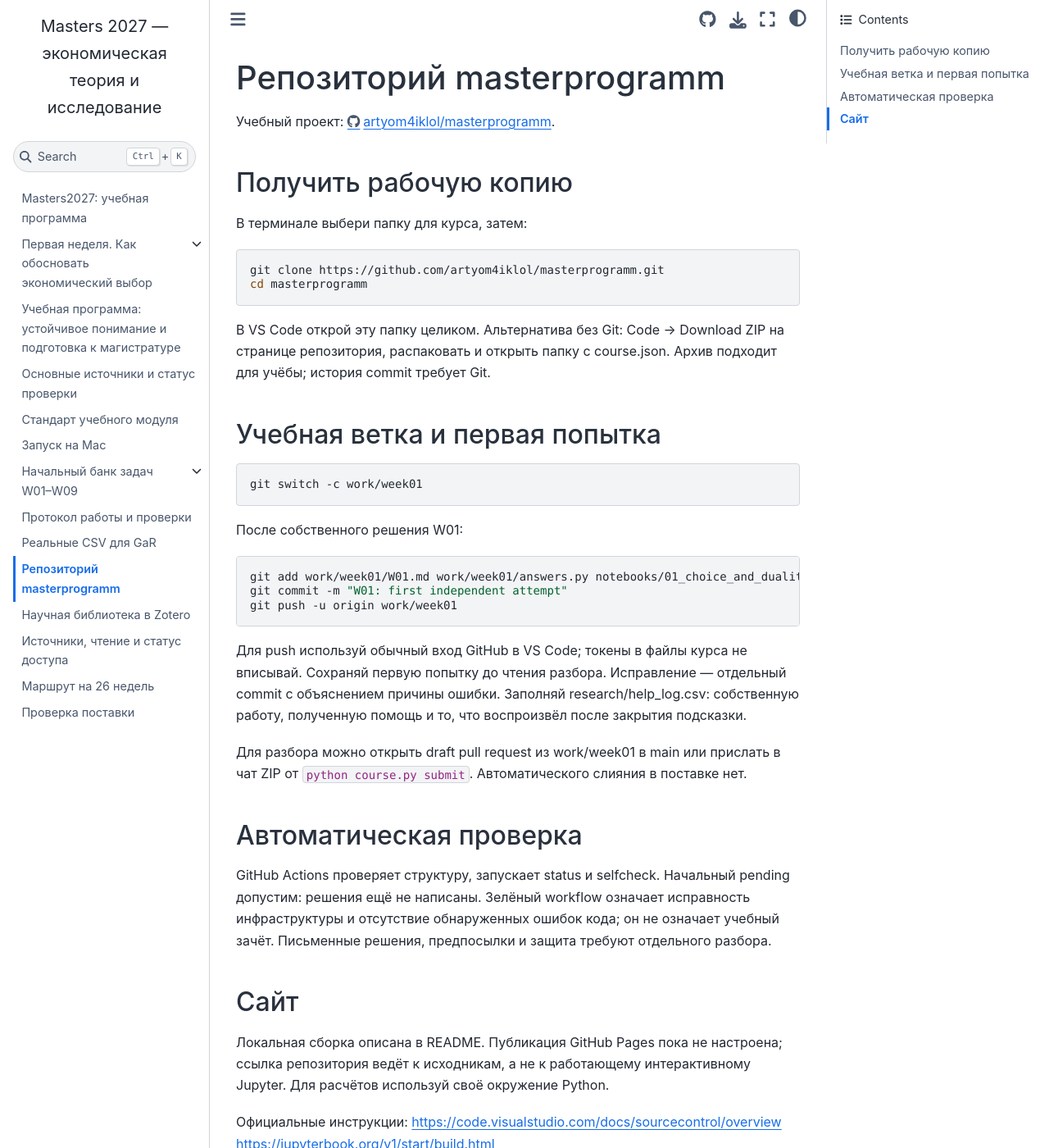
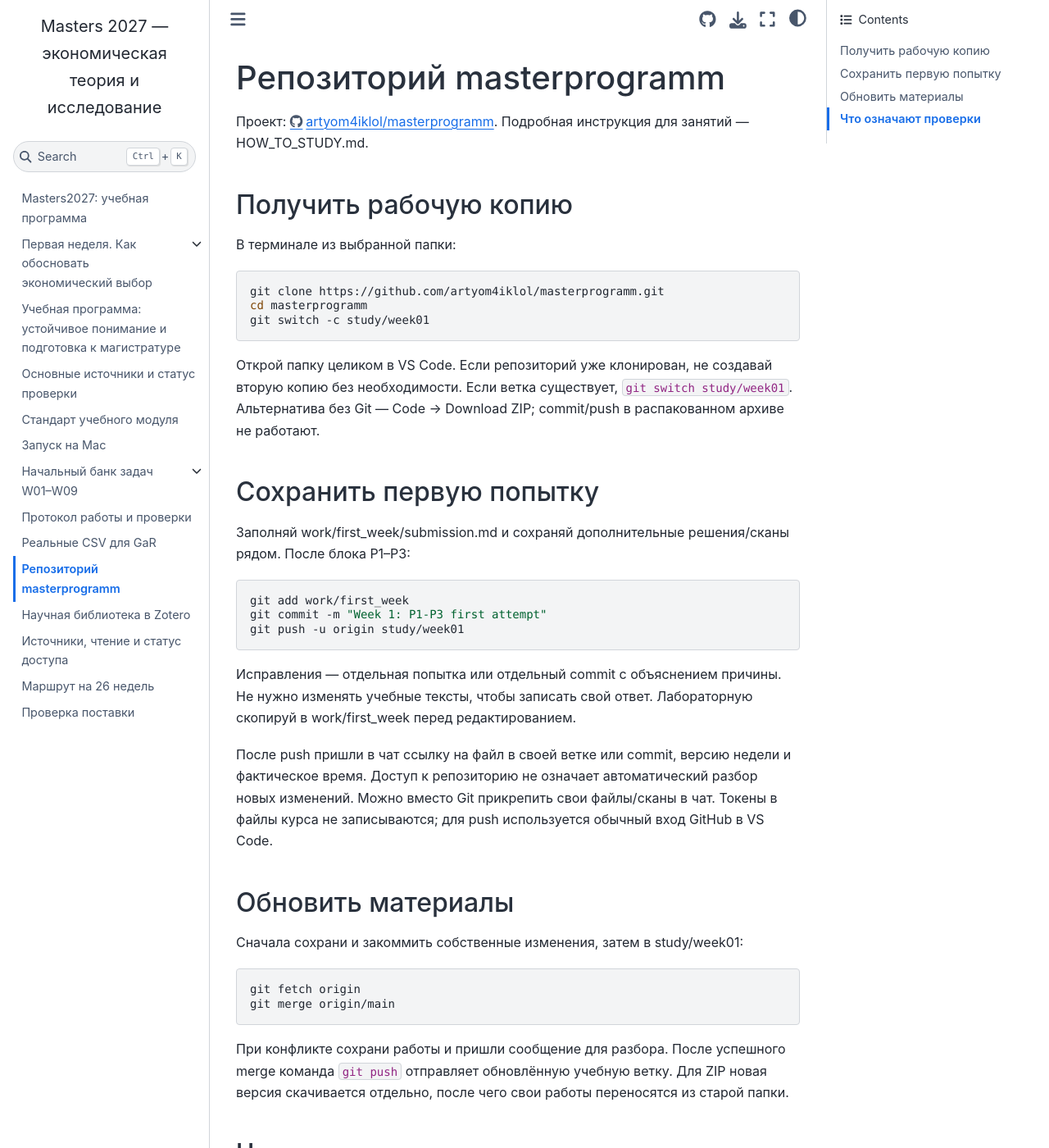
Before and after one commit to artyom4iklol/masterprogramm, a Jupyter Book: the page built from docs/GITHUB.md, in a window 1280 px wide and 1400 px high. Shown: the whole window at 82% size. Built offline with Jupyter Book 1.0.4 settings and Sphinx 7.4.7 and the Sphinx Book theme 1.1.4, drawn with Linux system fonts in a browser that asks for light colours; pages that are not in the unit, such as notebooks, are missing from menus; some of the changed text lies outside the part shown.

Commit message:
Document the current week-one study workflow and correct legacy setup instructions

````diff
--- a/docs/GITHUB.md
+++ b/docs/GITHUB.md
@@ -1,55 +1,46 @@
 # Репозиторий masterprogramm
 
-Учебный проект: https://github.com/artyom4iklol/masterprogramm.
+Проект: https://github.com/artyom4iklol/masterprogramm. Подробная инструкция для занятий — [HOW_TO_STUDY.md](HOW_TO_STUDY.md).
 
 ## Получить рабочую копию
 
-В терминале выбери папку для курса, затем:
+В терминале из выбранной папки:
 
 ```bash
 git clone https://github.com/artyom4iklol/masterprogramm.git
 cd masterprogramm
+git switch -c study/week01
 ```
 
-В VS Code открой эту папку целиком. Альтернатива без Git: Code → Download ZIP
-на странице репозитория, распаковать и открыть папку с course.json.
-Архив подходит для учёбы; история commit требует Git.
+Открой папку целиком в VS Code. Если репозиторий уже клонирован, не создавай вторую копию без необходимости. Если ветка существует, `git switch study/week01`. Альтернатива без Git — Code → Download ZIP; commit/push в распакованном архиве не работают.
 
-## Учебная ветка и первая попытка
+## Сохранить первую попытку
+
+Заполняй work/first_week/submission.md и сохраняй дополнительные решения/сканы рядом. После блока P1–P3:
 
 ```bash
-git switch -c work/week01
+git add work/first_week
+git commit -m "Week 1: P1-P3 first attempt"
+git push -u origin study/week01
 ```
 
-После собственного решения W01:
+Исправления — отдельная попытка или отдельный commit с объяснением причины. Не нужно изменять учебные тексты, чтобы записать свой ответ. Лабораторную скопируй в work/first_week перед редактированием.
+
+После push пришли в чат ссылку на файл в своей ветке или commit, версию недели и фактическое время. Доступ к репозиторию не означает автоматический разбор новых изменений. Можно вместо Git прикрепить свои файлы/сканы в чат. Токены в файлы курса не записываются; для push используется обычный вход GitHub в VS Code.
+
+## Обновить материалы
+
+Сначала сохрани и закоммить собственные изменения, затем в study/week01:
 
 ```bash
-git add work/week01/W01.md work/week01/answers.py notebooks/01_choice_and_duality.ipynb research/help_log.csv
-git commit -m "W01: first independent attempt"
-git push -u origin work/week01
+git fetch origin
+git merge origin/main
 ```
 
-Для push используй обычный вход GitHub в VS Code; токены в файлы курса не вписывай.
-Сохраняй первую попытку до чтения разбора. Исправление — отдельный commit с
-объяснением причины ошибки. Заполняй research/help_log.csv: собственную работу,
-полученную помощь и то, что воспроизвёл после закрытия подсказки.
+При конфликте сохрани работы и пришли сообщение для разбора. После успешного merge команда `git push` отправляет обновлённую учебную ветку. Для ZIP новая версия скачивается отдельно, после чего свои работы переносятся из старой папки.
 
-Для разбора можно открыть draft pull request из work/week01 в main или прислать
-в чат ZIP от `python course.py submit`. Автоматического слияния в поставке нет.
+## Что означают проверки
 
-## Автоматическая проверка
+GitHub Actions проверяет инфраструктуру и математические ключи. Зелёный результат не является твоим учебным зачётом. `course.py status`, `selfcheck` и `record-review` обслуживают прежний банк W01–W09; новая неделя P/A–D оценивается по сохранённым работам, защите и отложенным попыткам.
 
-GitHub Actions проверяет структуру, запускает status и selfcheck. Начальный
-pending допустим: решения ещё не написаны. Зелёный workflow означает исправность
-инфраструктуры и отсутствие обнаруженных ошибок кода; он не означает учебный зачёт.
-Письменные решения, предпосылки и защита требуют отдельного разбора.
-
-## Сайт
-
-Локальная сборка описана в README. Публикация GitHub Pages пока не настроена;
-ссылка репозитория ведёт к исходникам, а не к работающему интерактивному Jupyter.
-Для расчётов используй своё окружение Python.
-
-Официальные инструкции:
-https://code.visualstudio.com/docs/sourcecontrol/overview
-https://jupyterbook.org/v1/start/build.html
+Публикация GitHub Pages пока не настроена. Материалы доступны в GitHub и локально в VS Code, расчёты — в Python/Jupyter. Локальный HTML можно собрать по README, но для начала занятий это не требуется.
````
Also changed, not shown: README.md (+12 -14 lines), docs/HOW_TO_STUDY.md (added, +96 -0 lines), docs/SETUP_MAC.md (+5 -3 lines), docs/WORKFLOW.md (+6 -0 lines).
